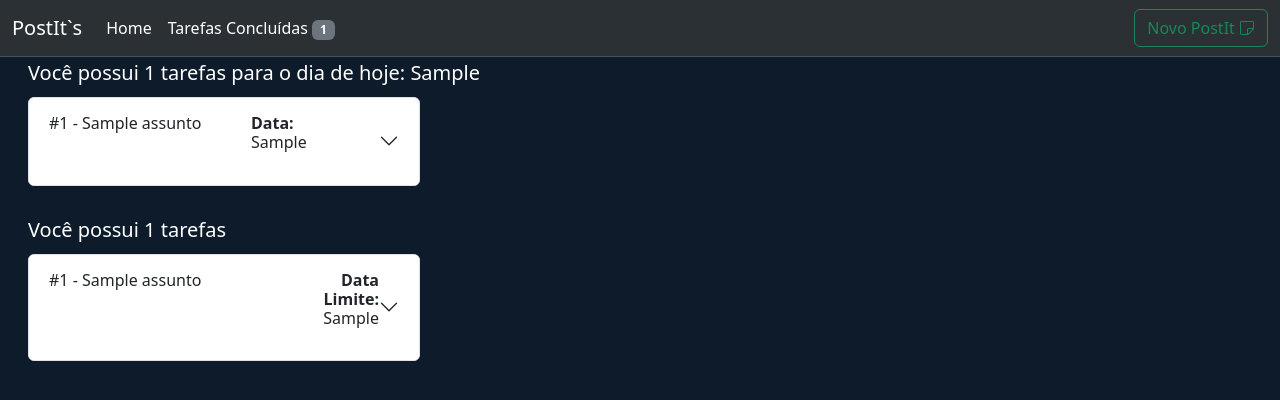
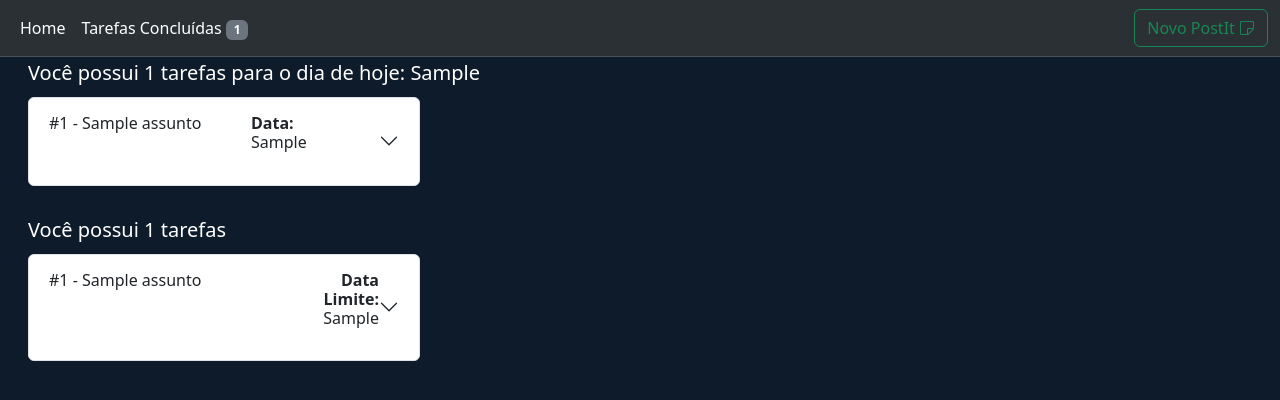
Before and after one commit to sarmanhodev/tarefas, a Flask app: template templates/home.html in a window 1280 px wide. Shown: the top 400 px of the page. Run offline with Flask 3, Linux system fonts and the light colour scheme; the template is opened without the code that fills it: most values are stand-ins (such as "Sample title", 1, 10 or a date in 2020); parts of the project's set-up code (start-up, migrations or seed data) failed here and were passed over; some libraries are stand-ins or nearby versions.

Commit message:
Update home.html

```diff
--- a/templates/home.html
+++ b/templates/home.html
@@ -27,7 +27,7 @@
 <body>
     <nav class="navbar navbar-expand-lg bg-body-tertiary bg-dark border-bottom" data-bs-theme="dark">
         <div class="container-fluid">
-            <a class="navbar-brand" href="#">PostIt`s</a>
+
             <button class="navbar-toggler" type="button" data-bs-toggle="collapse" data-bs-target="#navbarNav"
                 aria-controls="navbarNav" aria-expanded="false" aria-label="Toggle navigation">
                 <span class="navbar-toggler-icon"></span>
```
